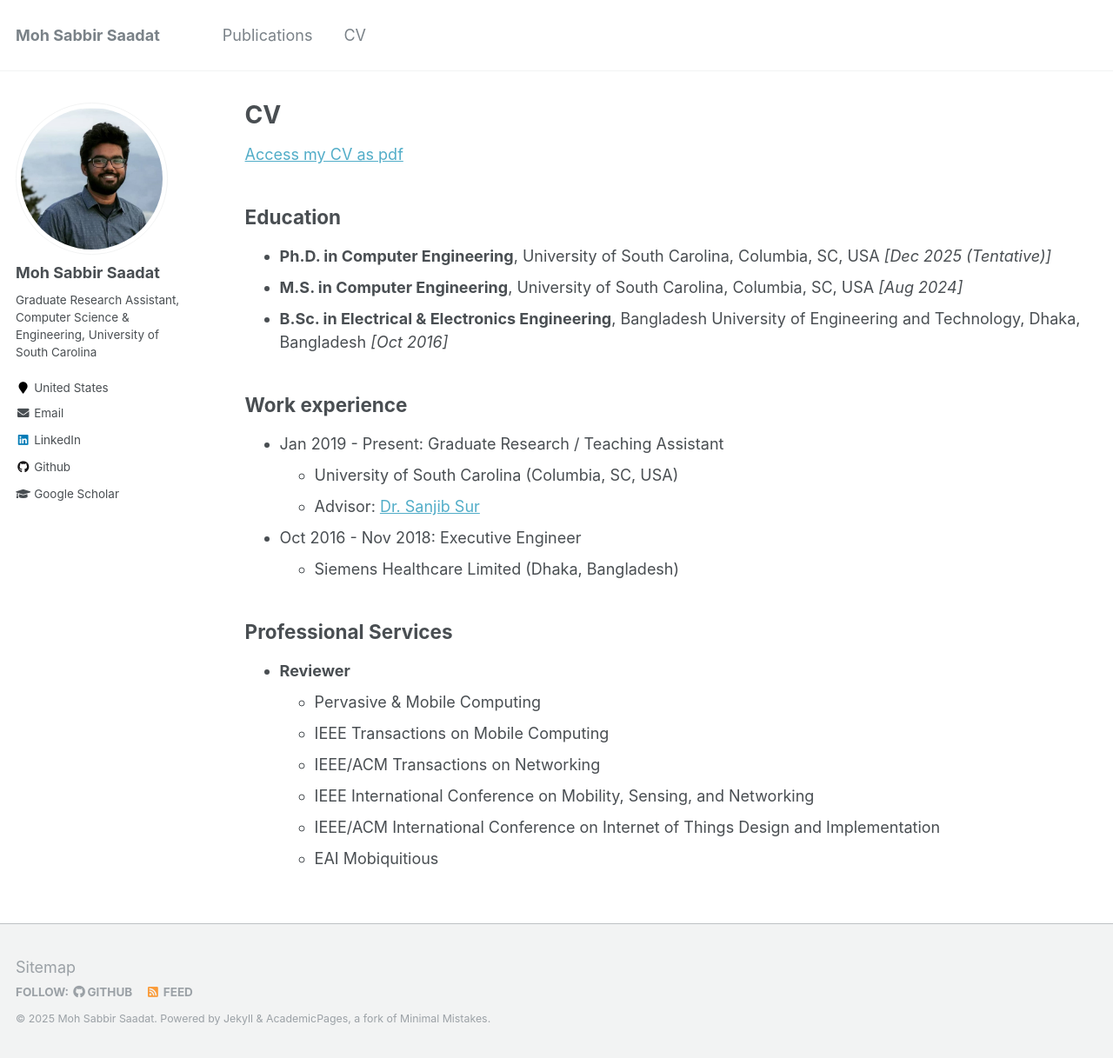
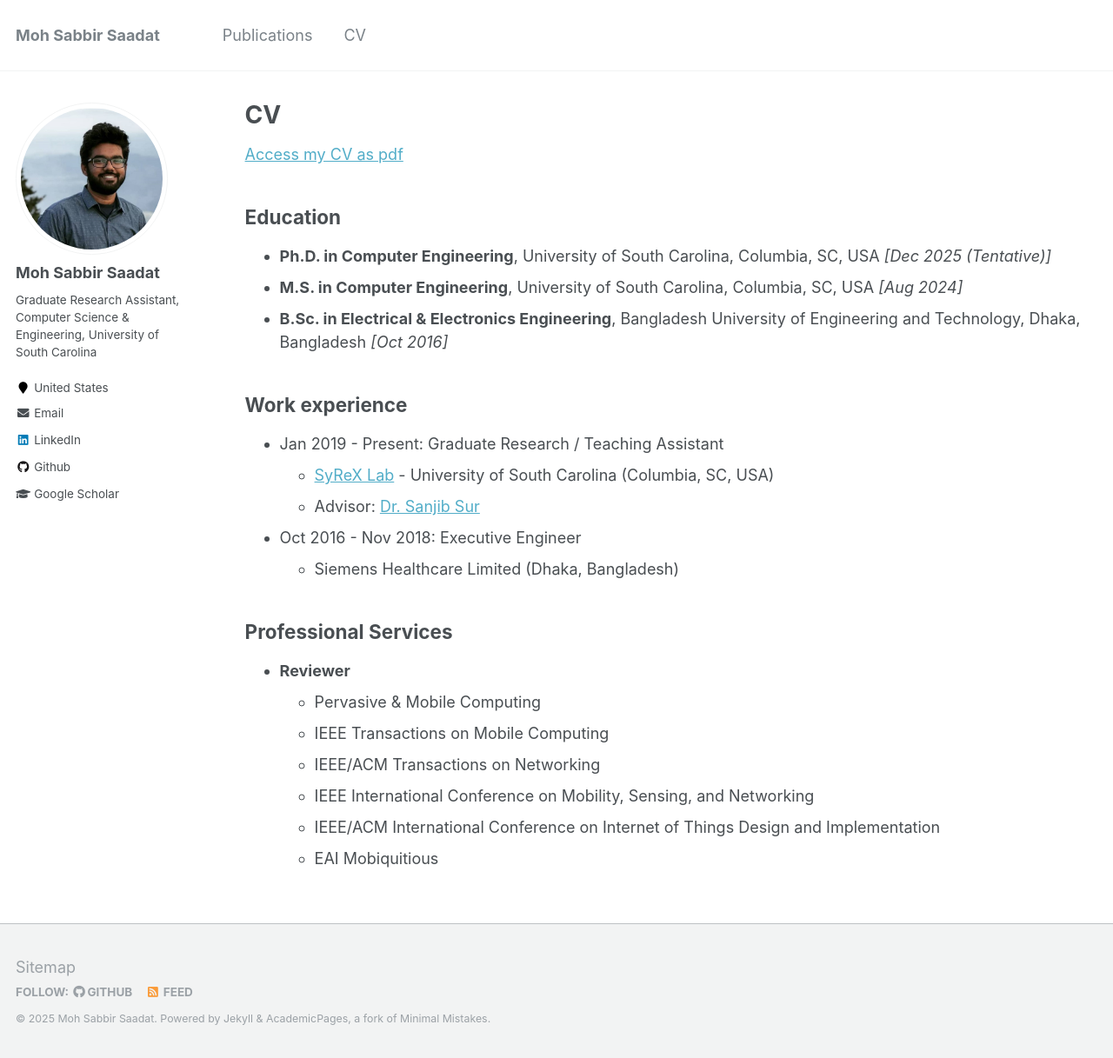
Before and after one commit to MohSaadat/MohSaadat.github.io, a Jekyll site: the page built from _pages/cv.md, in a window 1280 px wide and 1217 px high. Shown: the whole window at 87% size. Built offline with Jekyll 4.4.1, drawn with Linux system fonts in a browser that asks for light colours.

Commit message:
update & add link - work

```diff
--- a/_pages/cv.md
+++ b/_pages/cv.md
@@ -18,7 +18,7 @@ redirect_from:
 
 ## Work experience
 * Jan 2019 - Present: Graduate Research / Teaching Assistant
-  * University of South Carolina (Columbia, SC, USA)
+  * [SyReX Lab](https://syrex.cse.sc.edu/) - University of South Carolina (Columbia, SC, USA)
   * Advisor: [Dr. Sanjib Sur](https://cse.sc.edu/~sur/)
 
 * Oct 2016 - Nov 2018: Executive Engineer
```
